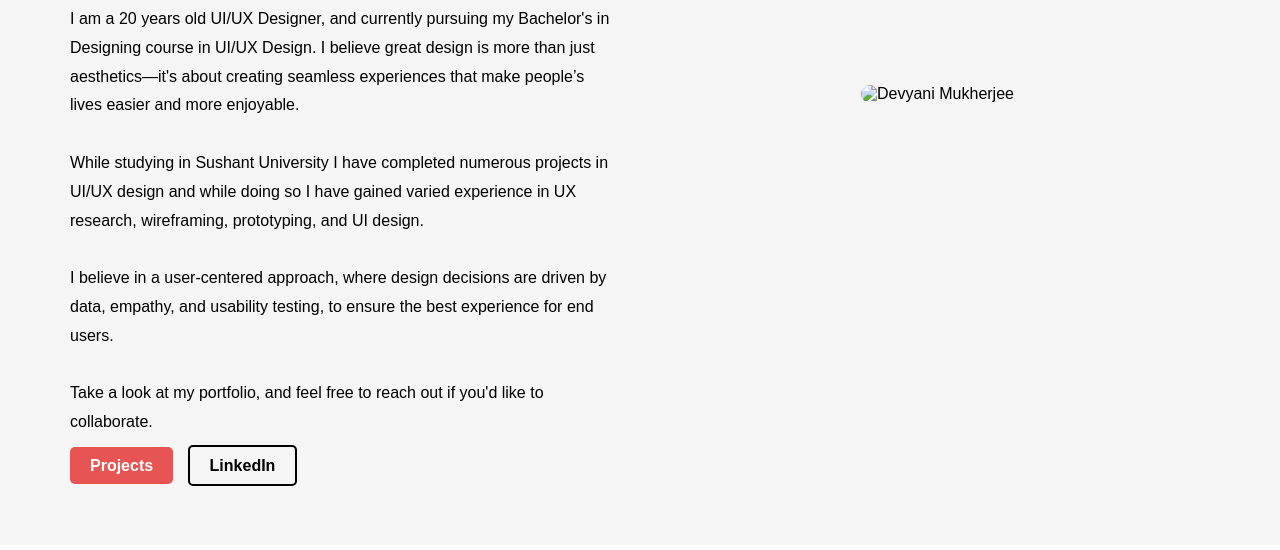
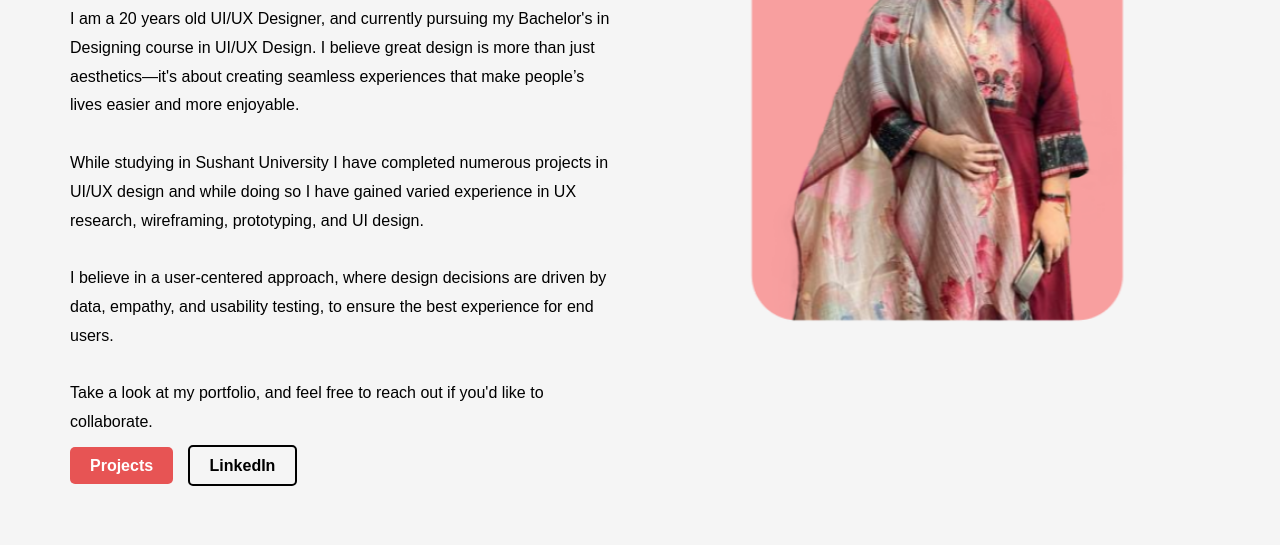
Before and after one commit to devya-123-name/Portfolio, a plain HTML site: page index.html in a window 1280 px wide. Shown: the part 607-1157 px from the top of the page. Drawn offline with Linux system fonts and the light colour scheme; files whose address does not match are found by name.

Commit message:
Update index.html

```diff
--- a/index.html
+++ b/index.html
@@ -106,7 +106,7 @@
             </div>
         </div>
         <div class="image">
-            <img src="./Images/Screenshot 2025-05-14 122553.png" alt="Devyani Mukherjee">
+            <img src="./Screenshot 2025-05-14 122553.png" alt="Devyani Mukherjee">
         </div>
     </section>
 
```
